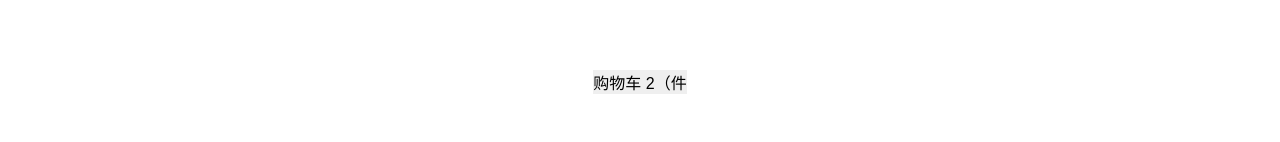
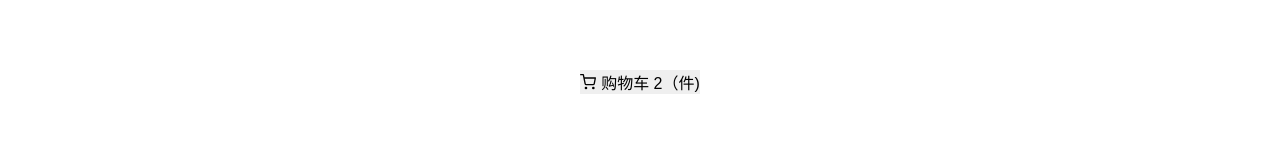
Before and after one commit to EvenJs/ts-robot, a React (Create React App) app: page / in a window 1280 px wide. Shown: the part 191-333 px from the top of the page. Built offline with nearby package versions, Linux system fonts and the light colour scheme.

Commit message:
add handleclick function for shoppingcart button

```diff
--- a/package.json
+++ b/package.json
@@ -12,6 +12,7 @@
     "@types/react-dom": "^17.0.0",
     "react": "^17.0.2",
     "react-dom": "^17.0.2",
+    "react-icons": "^4.2.0",
     "react-scripts": "4.0.3",
     "typescript": "^4.1.2",
     "web-vitals": "^1.0.1"
--- a/src/components/ShoppingCart/ShoppingCart.tsx
+++ b/src/components/ShoppingCart/ShoppingCart.tsx
@@ -1,5 +1,6 @@
 import React from 'react';
 import styles from './shoppingCart.module.scss';
+import { FiShoppingCart } from 'react-icons/fi';
 
 interface Props {
 
@@ -16,6 +17,14 @@
     this.state = {
       isOpen: false,
     };
+
+    this.handleClick = this.handleClick.bind(this);
+  }
+
+  handleClick(e: React.MouseEvent<HTMLButtonElement, MouseEvent>) {
+    if((e.target as HTMLElement).nodeName === "SPAN") {
+      this.setState({ isOpen: !this.state.isOpen });
+    }
   }
 
   render() {
@@ -23,11 +32,10 @@
       <div className={styles.cartContainer}>
         <button
           className={styles.button}
-          onClick={() => {
-            this.setState({isOpen: !this.state.isOpen})
-          }}
+          onClick={this.handleClick}
         >
-          购物车 2（件
+          <FiShoppingCart />
+          <span>购物车 2（件)</span>
         </button>
         <div className={styles.cartDropDown}
           style={{
```
Also changed, not shown: 1 other file (tests, documents, lock files or other folders).
